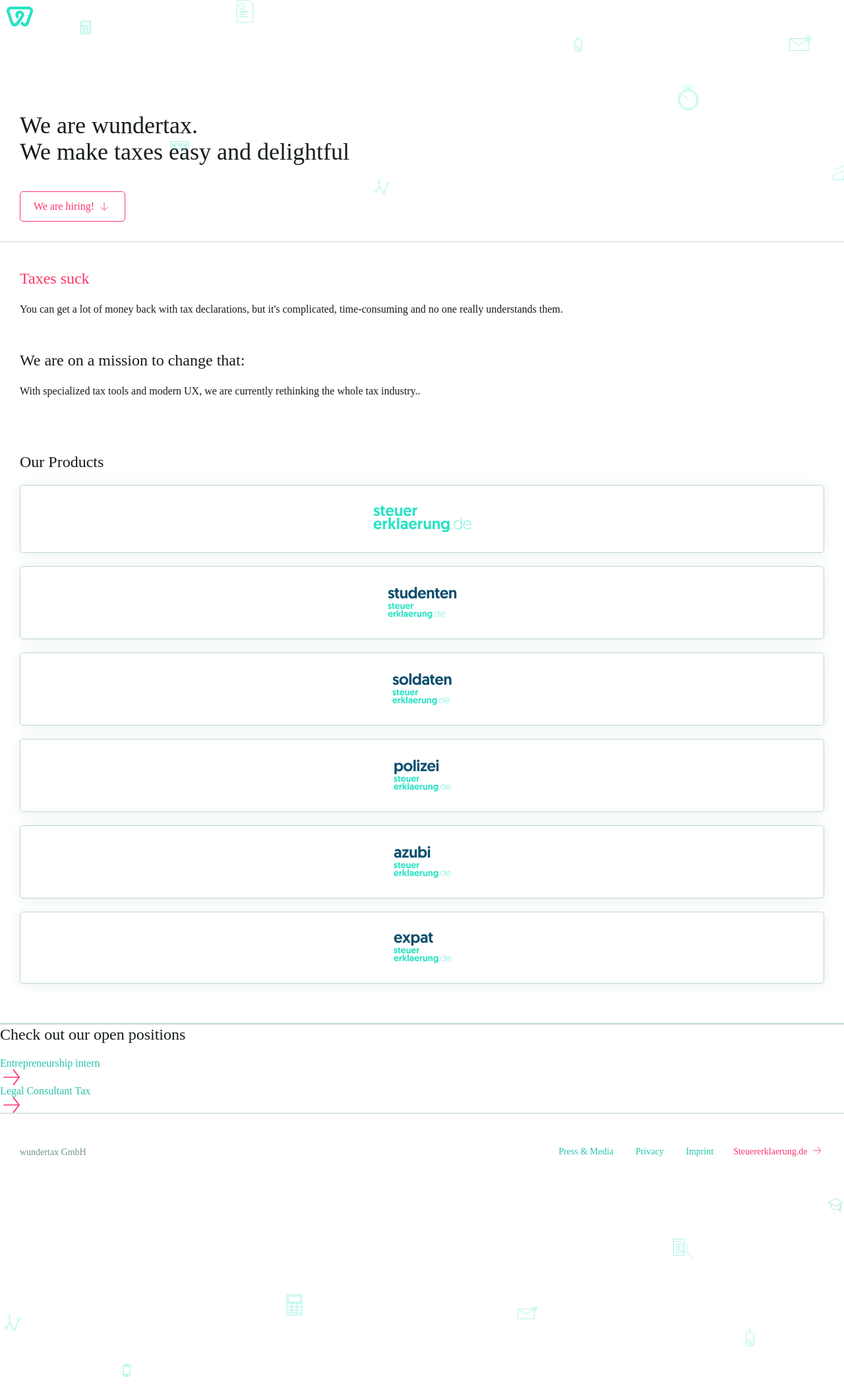
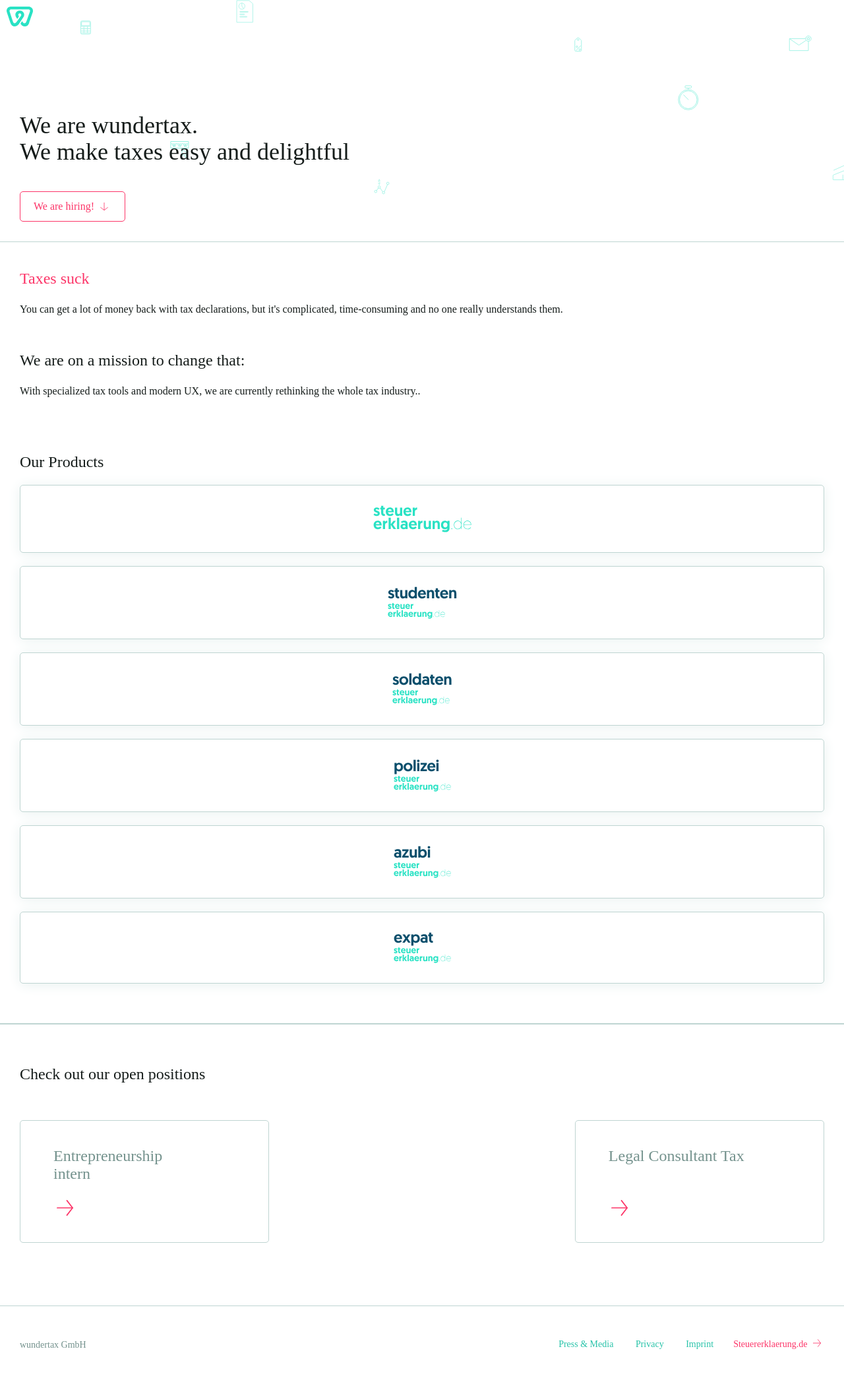
Before and after one commit to valentin-shvets/wundertax.github.io, a Jekyll site: the page built from index.md, in a window 1280 px wide. Shown: the whole page at 66% size. Built offline with Jekyll 4.4.1, drawn with Linux system fonts in a browser that asks for light colours; some web fonts are replaced.

Commit message:
style job section

```diff
--- a/_sass/breakpoints.scss
+++ b/_sass/breakpoints.scss
@@ -1 +1,2 @@
 $tablet: 'min-width: 768px';
+$desktop: 'min-width: 940px';
--- /dev/null
+++ b/_sass/components/Jobs.scss
@@ -0,0 +1,62 @@
+.Jobs {
+  padding: 60px 30px 80px;
+
+  &__list {
+    margin-top: 40px;
+
+    @media ($tablet) {
+      display: flex;
+      flex-flow: row wrap;
+      justify-content: space-between;
+    }
+  }
+
+  &__position {
+    background-color: white;
+    border-radius: 5px;
+    border: 1px solid map-get($colors, lightest-green);
+    box-sizing: border-box;
+    margin-bottom: 30px;
+    padding: 20px;
+    position: relative;
+
+    &:hover {
+      border-color: map-get($colors, pink);
+    }
+
+    @media ($tablet) {
+      font-size: 24px;
+      margin: 15px 0;
+      padding: 40px 50px 90px;
+      flex-basis: 48%;
+    }
+
+    @media ($desktop) {
+      flex-basis: 31%;
+    }
+  }
+
+  &__link {
+    color: map-get($colors, green);
+    width: 50%;
+
+    @media ($tablet) {
+      width: 80%;
+    }
+  }
+
+  &__arrow {
+    position: absolute;
+    right: 20px;
+    top: 50%;
+    transform: translateY(-50%);
+
+    @media ($tablet) {
+      bottom: 40px;
+      left: 50px;
+      right: auto;
+      top: auto;
+      transform: translateY(0);
+    }
+  }
+}
--- a/_sass/components/Link.scss
+++ b/_sass/components/Link.scss
@@ -6,4 +6,8 @@
   &--pink {
     color: map-get($colors, pink);
   }
+
+  &--thin {
+    font-family: 'Geomanist';
+  }
 }
--- a/_sass/main.scss
+++ b/_sass/main.scss
@@ -9,6 +9,7 @@
 @import "components/Icon";
 @import "components/Box";
 @import "components/Link";
+@import "components/Jobs";
 
 @import "components/Page";
 @import "components/HomePage";
```
